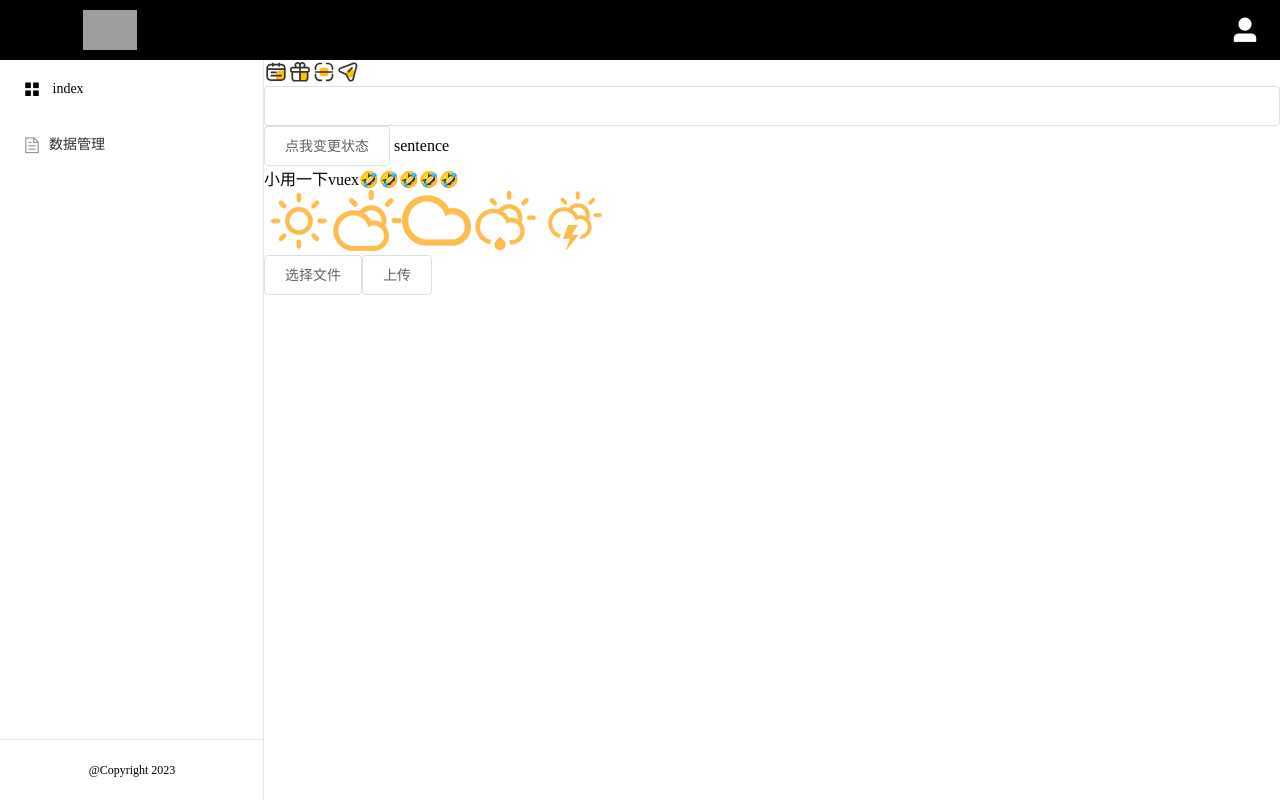
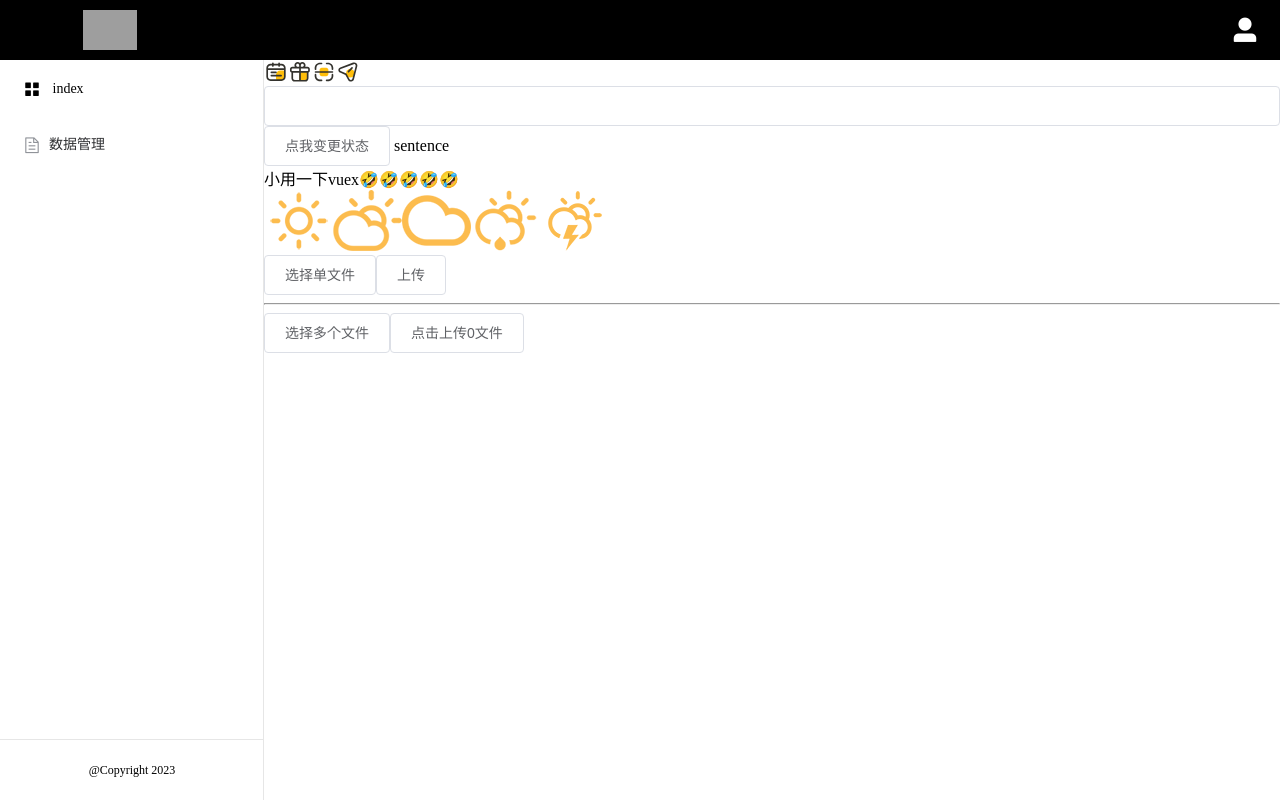
Before and after one commit to boring-exp/learn-vue-router, a Vue app: page /#/main/1/data in a window 1280 px wide. Built offline with nearby package versions, Linux system fonts and the light colour scheme; sample sign-in values are in the browser's storage; grey boxes are pictures that could not be loaded.

Commit message:
feat: 前端多文件上传实现

```diff
--- a/src/components/navbar/FileUpload.vue
+++ b/src/components/navbar/FileUpload.vue
@@ -1,8 +1,18 @@
 <template>
     <div>
-        <el-button @click="openInput">选择文件</el-button>
+        <el-button @click="openInput">选择单文件</el-button>
         <input ref="visible" class="input-layout" type="file" @change="getFileInfo($event)" />
         <el-button @click="upload">上传</el-button>
+        <el-carousel v-show="urls.length !== 0">
+            <el-carousel-item v-for="url in urls" :key="url">
+                <img :src="url" />
+            </el-carousel-item>
+        </el-carousel>
+        <hr/>
+        <el-button @click="openMulti">选择多个文件</el-button>
+        <input multiple ref="multi" class="input-layout" type="file" @change="getMulFile($event)" />
+        <el-button @click="uploadMulti">点击上传{{ fileList.length }}文件</el-button>
+
     </div>
 </template>
 <script>
@@ -13,9 +23,31 @@ export default {
         return {
             // 是一个File对象，继承自Blob
             file: null,
+            urls: [],
+            fileList: [],
         }
     },
     methods: {
+        async uploadMulti() {
+            const allData = new FormData()
+            this.fileList.forEach((file, index) => {
+                allData.append(`multi${index}`, file)
+            })
+            // 一次性上传
+            const { data: result } = await http.post('/upload/multi', /**放file文件 */allData)
+            this.urls = result.data.urls;
+        },
+        openMulti() {
+            this.$refs.multi.click();
+        },
+        getMulFile(event) {
+            console.log(typeof event.target.files[0])
+            console.log(event.target.files)
+            // array-like object
+            Array.prototype.forEach.call(event.target.files, file => this.fileList.push(file))
+            // event.target.files.forEach(file => this.fileList.push(file))
+            console.log(this.fileList)
+        },
         openInput() {
             this.$refs.visible.click();
         },
@@ -32,8 +64,9 @@ export default {
             // 此处的key file，是后端取文件信息时的key
             formData.append('file', this.file)
             // 3.直接将formdata 放置axios post方法的参数中
-            const result = await http.post('/upload', /**放file文件 */formData)
-            console.log(result)
+            const { data: result } = await http.post('/upload', /**放file文件 */formData)
+            console.log(result.data.netUrl)
+            this.urls.push(result.data.netUrl)
         }
     }
 }
```
